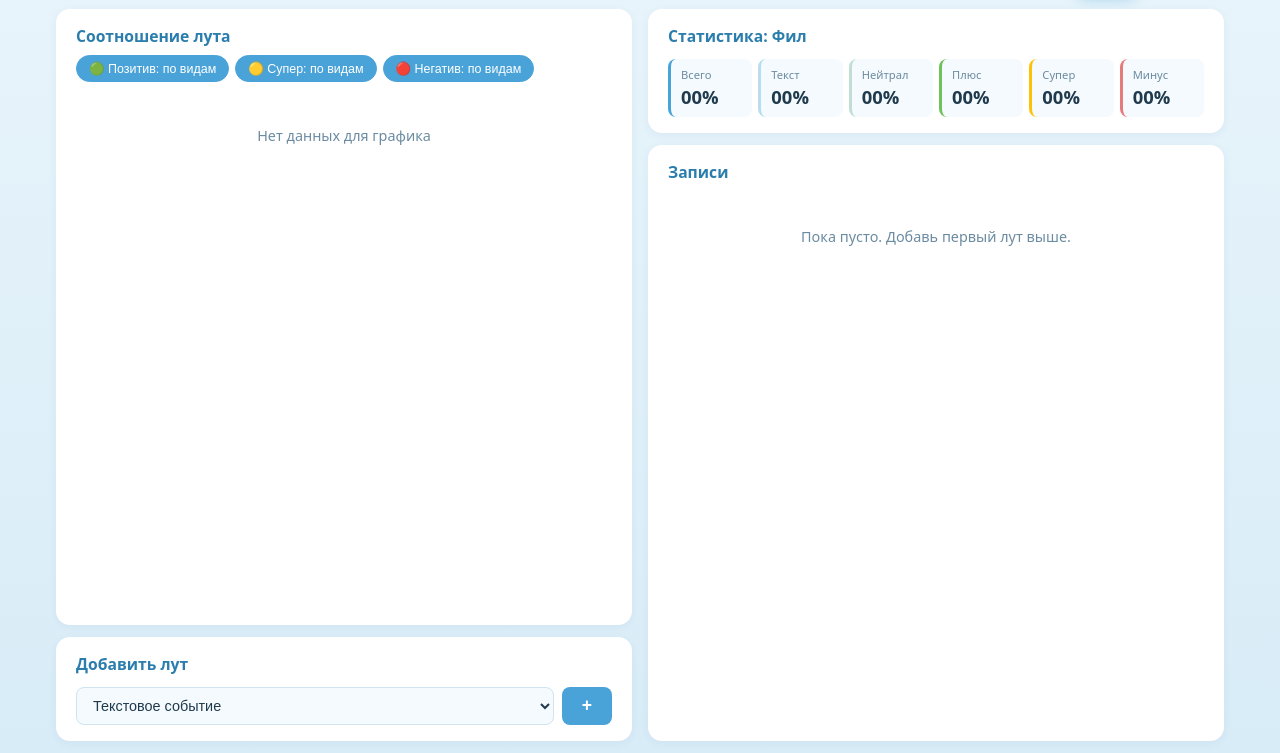
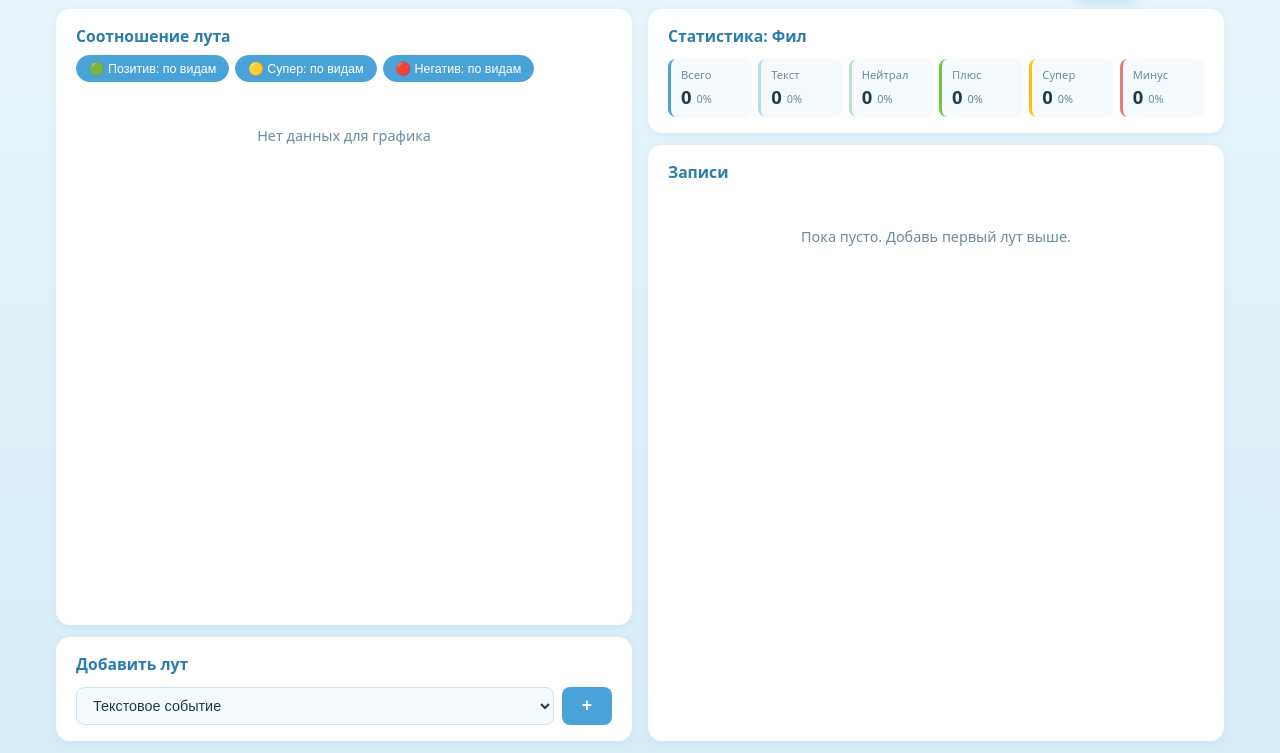
Before and after one commit to DolzhenkoAlexa/catwar_dive-table, a plain HTML site: page index.html in a window 1280 px wide. Shown: the part 47-800 px from the top of the page. Drawn offline with nearby package versions, Linux system fonts and the light colour scheme.

Commit message:
Add styles for percentage display in statistics

```diff
--- a/style.css
+++ b/style.css
@@ -476,3 +476,12 @@ button.primary:hover { background: var(--accent-dark); }
 .stat-tile.has-popup:hover .tile-popup {
   opacity: 1;
 }
+
+/* процент рядом с числом в статистике */
+.stat-tile .pct {
+  font-size: 0.68rem;
+  font-weight: 500;
+  color: var(--text-dim);
+  margin-left: 5px;
+  vertical-align: middle;
+}
```
